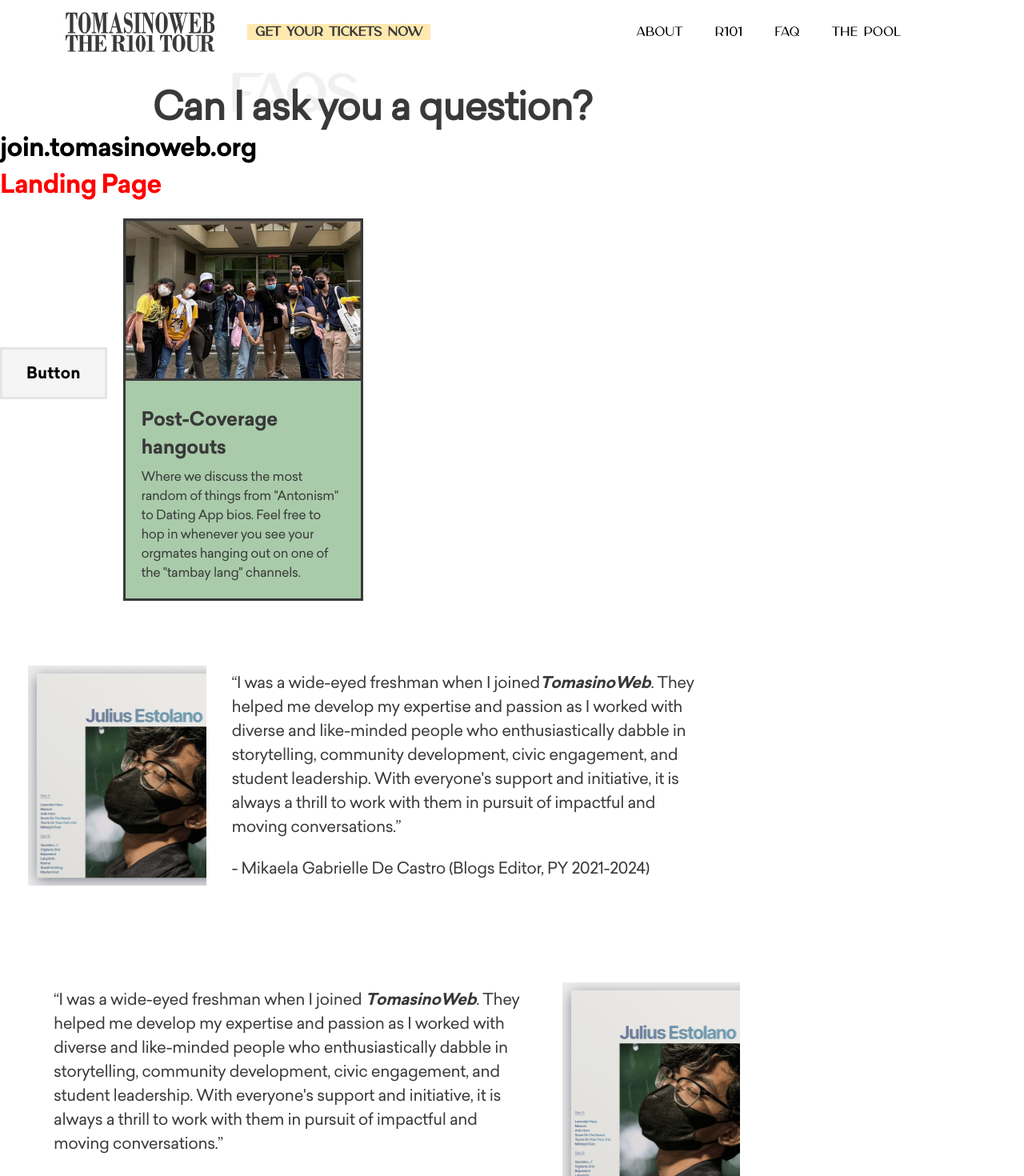
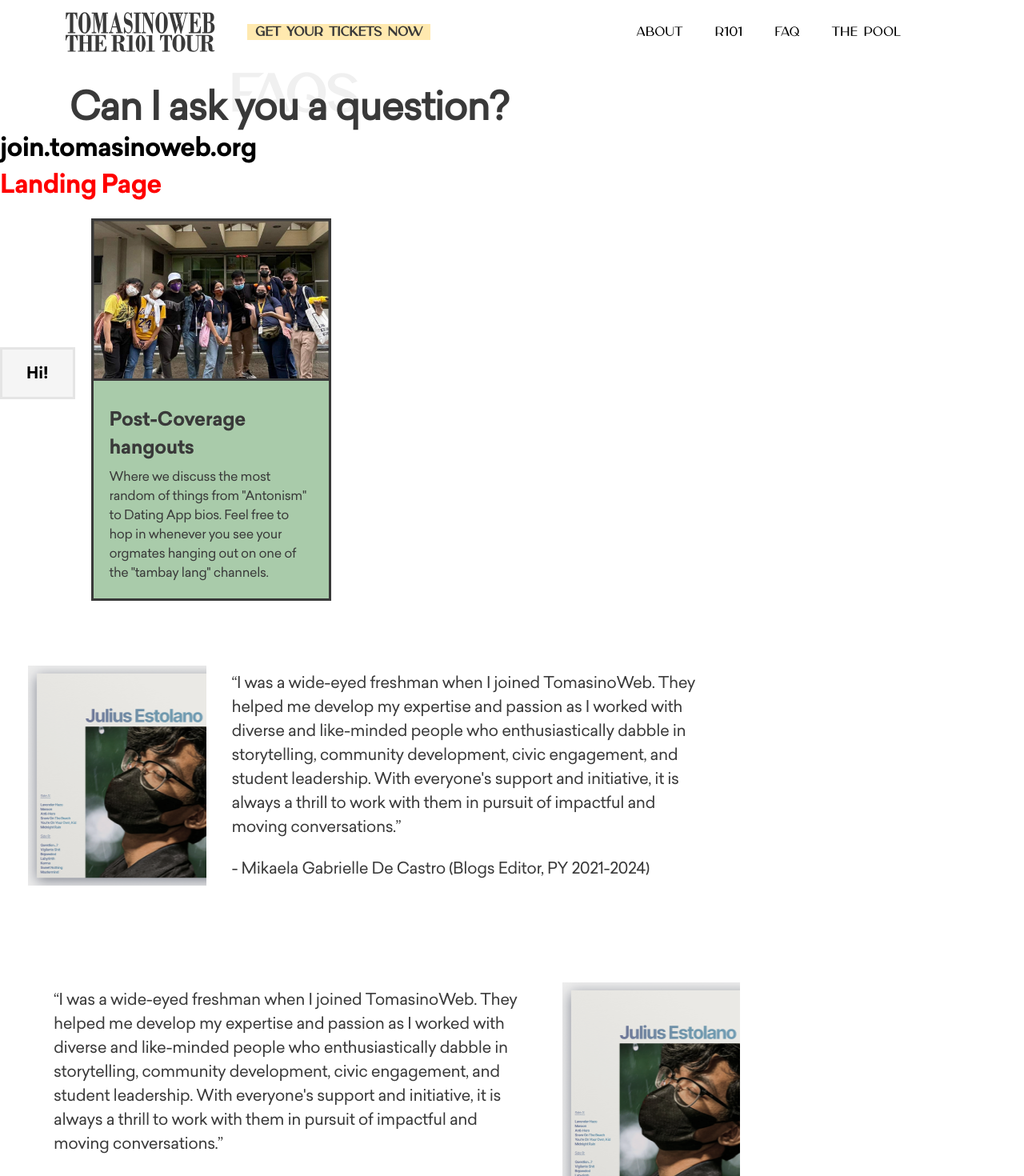
Before and after one commit to TomasinoWeb/tomasinoWebR101, a Next.js app: page / in a window 1280 px wide. Shown: the top 1470 px of the page at 80% size. Built offline with nearby package versions, Linux system fonts and the light colour scheme.

Commit message:
Added props to buttons,quoteblock,title

```diff
--- a/src/components/Buttons.tsx
+++ b/src/components/Buttons.tsx
@@ -1,6 +1,16 @@
-import ReactNode from "react";
+import React, { ReactNode } from 'react';
 import styles from "./buttons.module.scss";
 
-export const Buttons = () => {
-  return <button className={styles.buttonContainer}>Button</button>;
+interface ButtonProps {
+  text: string;
+  children: string;
+}
+
+export const Buttons: React.FC<ButtonProps> = ({ text, children }) => {
+  return (
+    <button className={styles.buttonContainer}>
+			{text}
+      {children}
+    </button>
+  );
 };
--- a/src/components/QuoteBlockLeft.tsx
+++ b/src/components/QuoteBlockLeft.tsx
@@ -1,22 +1,22 @@
 import ReactNode from "react";
 import styles from "./QuoteBlock.module.scss";
 
-export const QuoteBlockLeft = () => {
+interface QuoteBlockProps {
+  text: string;
+  bold: string;
+  children: string;
+}
+
+export const QuoteBlockLeft: React.FC<QuoteBlockProps> = ({text, bold, children}) => {
   return (
     <div className={styles.quoteContainer}>
       <div className={styles.quoteImg}></div>
       <div className={styles.quoteTextContainer}>
         <p className={styles.quoteText}>
-          “I was a wide-eyed freshman when I joined
-          <span className={styles.span}>TomasinoWeb</span>. They helped me
-          develop my expertise and passion as I worked with diverse and
-          like-minded people who enthusiastically dabble in storytelling,
-          community development, civic engagement, and student leadership. With
-          everyone's support and initiative, it is always a thrill to work with
-          them in pursuit of impactful and moving conversations.”
+          {text}
         </p>
         <p className={styles.quoteAuthor}>
-          - Mikaela Gabrielle De Castro (Blogs Editor, PY 2021-2024)
+          {children}
         </p>
       </div>
     </div>
--- a/src/components/QuoteBlockRight.tsx
+++ b/src/components/QuoteBlockRight.tsx
@@ -1,18 +1,18 @@
 import ReactNode from "react";
 import styles from "./QuoteBlock.module.scss";
 
-export const QuoteBlockRight = () => {
+interface QuoteBlockProps {
+  text: string;
+  bold: string;
+  children: string;
+}
+
+export const QuoteBlockRight: React.FC<QuoteBlockProps> = ({text, bold, children}) => {
   return (
     <div className={styles.quoteContainer}>
       <div className={styles.quoteTextContainer}>
         <p className={styles.quoteText}>
-          “I was a wide-eyed freshman when I joined{" "}
-          <span className={styles.span}>TomasinoWeb</span>. They helped me
-          develop my expertise and passion as I worked with diverse and
-          like-minded people who enthusiastically dabble in storytelling,
-          community development, civic engagement, and student leadership. With
-          everyone's support and initiative, it is always a thrill to work with
-          them in pursuit of impactful and moving conversations.”{" "}
+        {text}
         </p>
         <p className={styles.quoteAuthor}>
           - Mikaela Gabrielle De Castro (Blogs Editor, PY 2021-2024)
--- a/src/components/Titles.tsx
+++ b/src/components/Titles.tsx
@@ -1,10 +1,15 @@
 import ReactNode from "react";
 import styles from "./Titles.module.scss";
 
-export const Titles = () => {
+interface TitleProps {
+  title: string;
+  children: string;
+}
+
+export const Titles: React.FC<TitleProps> = ({title, children}) => {
   return (
-    <h1 className={styles.mainTitle}>
-      FAQS<span className={styles.subTitle}>Can I ask you a question?</span>
+    <h1 className={styles.mainTitle}>{title}
+      <span className={styles.subTitle}>{children}</span>
     </h1>
   );
 };
--- a/src/components/culturecard.module.scss
+++ b/src/components/culturecard.module.scss
@@ -10,7 +10,7 @@
   width: 300px;
   height: 200px;
   background-image: url("../assets/Culture-PostCoverageHangout.png");
-  background-size:cover;
+  background-size: cover;
 }
 .cardTextContainer {
   display: flex;
--- a/src/components/layout.module.scss
+++ b/src/components/layout.module.scss
@@ -1,4 +1,4 @@
-.layoutContainer{
+.layoutContainer {
   position: relative;
   min-height: 100vh;
 }
--- a/src/components/titles.module.scss
+++ b/src/components/titles.module.scss
@@ -11,7 +11,7 @@
 }
 .subTitle {
   bottom: -10px;
-  right: 20%;
+  right: 22.5rem;
   position: relative;
   color: #393939;
   text-align: center;
--- a/src/pages/index.tsx
+++ b/src/pages/index.tsx
@@ -10,14 +10,20 @@ export default function () {
   return (
     <Layout>
       <div>
-        <Titles />
+        <Titles title="FAQS">
+          <span>Can I ask you a question?</span>
+        </Titles>
         <h1>join.tomasinoweb.org</h1>
         <h1 className={styles.red}>Landing Page</h1>
         <div></div>
-        <Buttons />
+        <Buttons text="Hi!"></Buttons>
         <CultureCard />
-        <QuoteBlockLeft />
-        <QuoteBlockRight />
+        <QuoteBlockLeft
+          text="“I was a wide-eyed freshman when I joined TomasinoWeb. They helped me develop my expertise and passion as I worked with diverse and like-minded people who enthusiastically dabble in storytelling, community development, civic engagement, and student leadership. With everyone's support and initiative, it is always a thrill to work with them in pursuit of impactful and moving conversations.”"
+          children="- Mikaela Gabrielle De Castro (Blogs Editor, PY 2021-2024)"
+        />
+        <QuoteBlockRight text="“I was a wide-eyed freshman when I joined TomasinoWeb. They helped me develop my expertise and passion as I worked with diverse and like-minded people who enthusiastically dabble in storytelling, community development, civic engagement, and student leadership. With everyone's support and initiative, it is always a thrill to work with them in pursuit of impactful and moving conversations.”"
+          children="- Mikaela Gabrielle De Castro (Blogs Editor, PY 2021-2024)" />
       </div>
     </Layout>
   );
```
Also changed, not shown: src/components/Layout.tsx (+5 -5 lines), src/components/quoteBlock.module.scss (line endings or trailing spaces).
